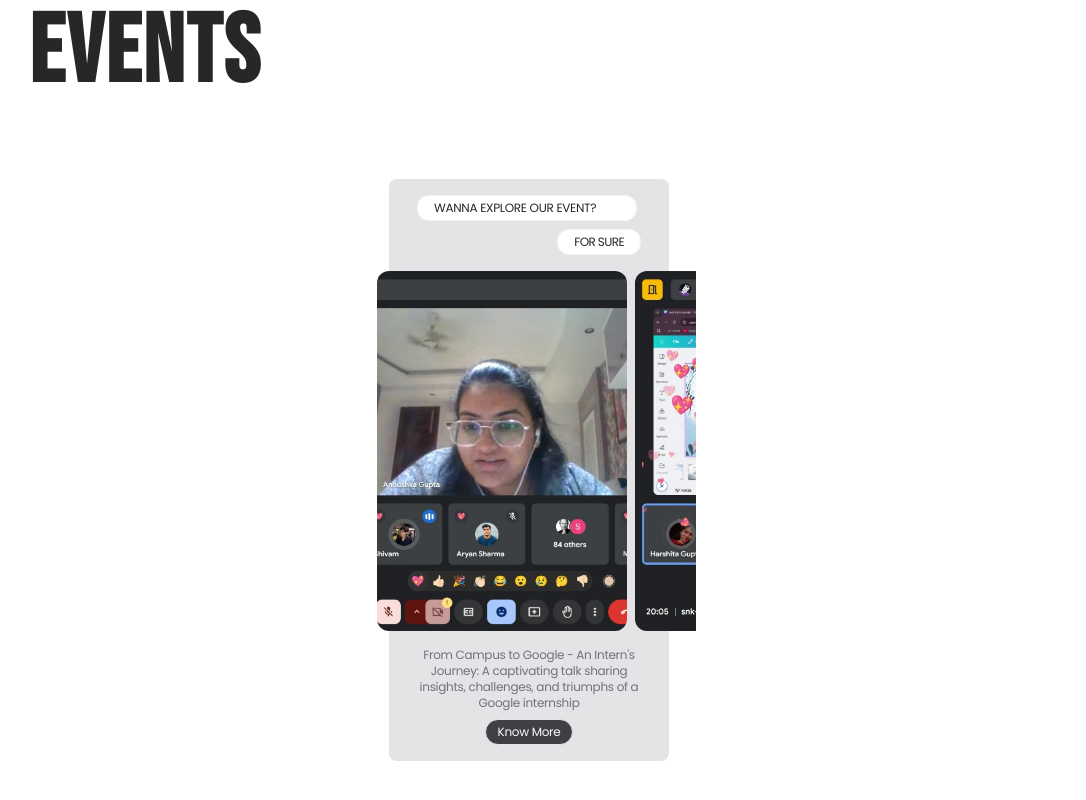
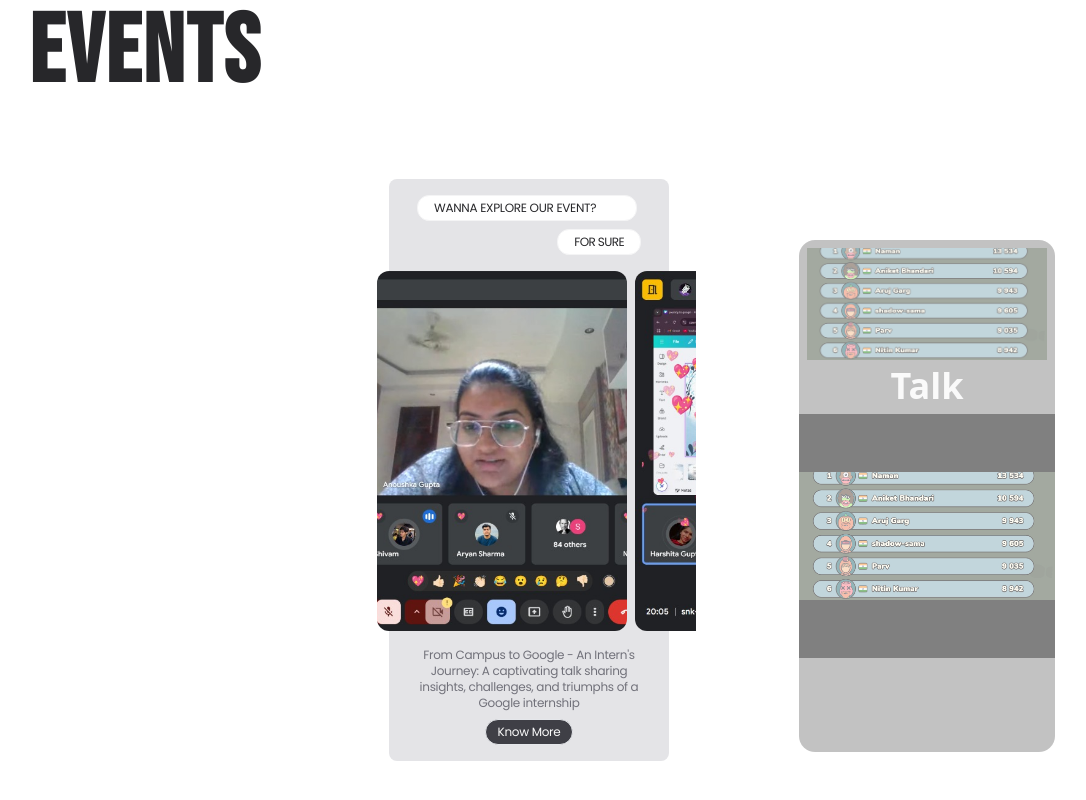
Before and after one commit to gdgocmsit/gdgoc-website, a React (Vite) app: page / in a window 1280 px wide. Shown: the part 1830-2630 px from the top of the page, without its empty margins (71-1157 px from the left). Built offline with nearby package versions, Linux system fonts and the light colour scheme.

Commit message:
Slider animation

```diff
--- /dev/null
+++ b/src/components/Events/CardSlider.jsx
@@ -0,0 +1,49 @@
+import React from 'react'
+
+const CardSlider = () => {
+  return (
+    <div>
+
+    </div>
+  )
+}
+
+export default CardSlider
+
+            {/* <div
+                className={`h-[70vh] md:h-[65vh] w-[90vw] md:w-[25vw] ${clicked ? "block" : "hidden"} ${clicked ? "absolute" : "static"} md:block left-6 -top-4`}
+                onClick={handleOutsideClick}
+            >
+                <motion.div
+                    className={`w-[80%] md:h-[80%] h-[70%] ${isHover ? "md:flex" : "md:hidden"} flex-col justify-center absolute top-[14%] bg-[#717171d8] rounded-2xl pt-2 items-center z-30`}
+                    initial={{ scale: 1, x: 50, opacity: 0.5 }}
+                    whileInView={{ scale: 1, x: 0, opacity: 1 }}
+                    // animate={{ scale:1, opacity: 1 }}
+                    transition={{ duration: 0.5, ease: easeIn }}
+                >
+                    <div className='w-full flex justify-center h-[45%] pt-5 md:pt-0'>
+                        <img
+                            src={eventsList[index].Img[0]}
+                            alt="Event Img"
+                            className='object-fill h-full md:w-[95%] w-[90%] rounded-2xl'
+                        />
+                    </div>
+
+                    <h1 className='text-4xl font-extrabold text-zinc-100 w-full flex justify-center pb-2'>
+                        {eventsList[index].eventName}
+                    </h1>
+
+                    <div className='flex gap-2 w-full h-[40%] justify-center box-border pb-2'>
+                        <img
+                            src={eventsList[index].Img[1]}
+                            alt="Event-img"
+                            className='w-[45%] h-full object-cover object-center rounded-xl'
+                        />
+                        <img
+                            src={eventsList[index].Img[2]}
+                            alt="Event-img"
+                            className='w-[45%] h-full object-cover object-center rounded-xl'
+                        />
+                    </div>
+                </motion.div>
+            </div> */}
--- a/src/components/Events/EventsCard.jsx
+++ b/src/components/Events/EventsCard.jsx
@@ -9,7 +9,7 @@ import 'slick-carousel/slick/slick-theme.css';
 const EventsCard = ({ eventsList }) => {
 
     const controls = useAnimationControls()
-    const controlDino = useAnimationControls()
+    const controlSlide = useAnimationControls()
     const nextRef = useRef(null)
     const [index, setIndex] = useState(0)
     const [isHover, setIsHover] = useState(false)
@@ -17,7 +17,6 @@ const EventsCard = ({ eventsList }) => {
     const [clicked, setClicked] = useState(false)
     const [knowMore, setKnowMore] = useState(false)
     const isMobile = useMediaQuery({ query: '(max-width: 767px)' }); // Adjust breakpoint as needed
-
     const onMouseEnter = () => {
         setIsHover(true)
     }
@@ -28,13 +27,13 @@ const EventsCard = ({ eventsList }) => {
 
     const onMouseExitsNext = () => {
         // console.log(isHover)
-
         controls.start({ x: -50, opacity: 0 })
+        controlSlide.start({ x: 50, opacity: 0 })
     }
     const onMouseEnterNext = () => {
         // console.log(isHover)
-
         controls.start({ x: 0, opacity: 1 })
+        controlSlide.start({ x: 0, opacity: 1 })
     }
 
     const onClickNext = () => {
@@ -70,12 +69,13 @@ const EventsCard = ({ eventsList }) => {
     const [currentSlide, setCurrentSlide] = useState(0);
 
     const settings = {
+        arrows: false,
         infinite: true,
         slidesToShow: 1,
         slidesToScroll: 1,
         autoplay: true,
         speed: 2000,
-        autoplaySpeed: 1000,
+        autoplaySpeed: 4000,
         cssEase: "linear",
         beforeChange: (current, next) => {
             setCurrentSlide(next);
@@ -90,8 +90,6 @@ const EventsCard = ({ eventsList }) => {
     return (
         <div
             className='h-[70vh] md:h-[80vh] w-[85vw] md:w-[25vw] flex items-center justify-center px-5 relative gap-20 '
-            onMouseEnter={onMouseEnterNext}
-            onMouseLeave={onMouseExitsNext}
         >
 
             <div
@@ -117,6 +115,8 @@ const EventsCard = ({ eventsList }) => {
 
                     <div
                         className='w-[90vw] md:w-[30vw] h-[45vh] flex gap-2 relative -left-5'
+                        onMouseEnter={onMouseEnterNext}
+                        onMouseLeave={onMouseExitsNext}
                     >
                         <img
                             src={eventsList[index].Img[0]}
@@ -135,7 +135,7 @@ const EventsCard = ({ eventsList }) => {
                         />
 
                         <motion.div
-                            className='flex text-2xl items-center justify-start cursor-pointer relative left-4 md:left-0 '
+                            className={`hidden md:flex text-2xl items-center justify-start cursor-pointer relative left-4 md:left-0 `}
                             initial={{ x: -50, opacity: 0 }}
                             animate={controls}
                             transition={{ duration: 0.3, ease: easeOut }}
@@ -144,12 +144,27 @@ const EventsCard = ({ eventsList }) => {
                                 className='h-fit w-fit'
                                 onClick={onClickNext}
                                 onMouseEnter={hoverNext}
-
                             >
 
                                 <GrNext />
                             </div>
                         </motion.div>
+
+                        {isMobile &&
+                            <motion.div
+                                className={`flex text-2xl items-center justify-start cursor-pointer relative left-4 md:left-0 `}
+                            >
+                                <div
+                                    className='h-fit w-fit'
+                                    onClick={onClickNext}
+                                    onMouseEnter={hoverNext}
+                                >
+
+                                    <GrNext />
+                                </div>
+                            </motion.div>
+
+                        }
                     </div>
 
                     {/* //Second Slid  */}
@@ -216,76 +231,42 @@ const EventsCard = ({ eventsList }) => {
             </div>
 
             {/* While Hover : Collage Photo*/}
-            {/* <div
-                className={`h-[70vh] md:h-[65vh] w-[90vw] md:w-[25vw] ${clicked ? "block" : "hidden"} ${clicked ? "absolute" : "static"} md:block left-6 -top-4`}
+
+            <AnimatePresence>
+                <motion.div
+                    className={`h-[70vh] md:h-[65vh] w-[80vw] md:w-[25vw] ${clicked ? "block" : "hidden"} ${clicked ? "absolute" : "static"} md:block left-10 -top-4`}
                     onClick={handleOutsideClick}
                 >
+
                     <motion.div
-                    className={`w-[80%] md:h-[80%] h-[70%] ${isHover ? "md:flex" : "md:hidden"} flex-col justify-center absolute top-[14%] bg-[#717171d8] rounded-2xl pt-2 items-center z-30`}
+                        className={`w-[80%] md:h-[80%] h-[70%] absolute top-[14%] bg-[#717171d8] rounded-2xl pt-2 items-center justify-around z-30`}
                         initial={{ scale: 1, x: 50, opacity: 0.5 }}
-                    whileInView={{ scale: 1, x: 0, opacity: 1 }}
-                    // animate={{ scale:1, opacity: 1 }}
+                        // whileInView={{ scale: 1, x: 0, opacity: 1 }}
+                        animate={controlSlide}
                         transition={{ duration: 0.5, ease: easeIn }}
                     >
-                    <div className='w-full flex justify-center h-[45%] pt-5 md:pt-0'>
+
+                        <Slider {...settings}>
+                            {eventsList[index].Img.map((img, slideIndex) => (
+                                <div key={slideIndex} className="w-full flex justify-center items-center h-[45%] pt-5 md:pt-0 ">
                                     <img
-                            src={eventsList[index].Img[0]}
+                                        src={img}
                                         alt="Event Img"
-                            className='object-fill h-full md:w-[95%] w-[90%] rounded-2xl'
+                                        className=' w-full pl-2 pr-2 h-28 object-fill object-center'
                                     />
                                 </div>
+                            ))}
+                        </Slider>
 
                         <h1 className='text-4xl font-extrabold text-zinc-100 w-full flex justify-center pb-2'>
                             {eventsList[index].eventName}
                         </h1>
 
-                    <div className='flex gap-2 w-full h-[40%] justify-center box-border pb-2'>
-                        <img
-                            src={eventsList[index].Img[1]}
-                            alt="Event-img"
-                            className='w-[45%] h-full object-cover object-center rounded-xl'
-                        />
-                        <img
-                            src={eventsList[index].Img[2]}
-                            alt="Event-img"
-                            className='w-[45%] h-full object-cover object-center rounded-xl'
-                        />
-                    </div>
-                </motion.div>
-            </div> */}
-
-            <div
-                className={`h-[70vh] md:h-[65vh] w-[90vw] md:w-[25vw] ${clicked ? "block" : "hidden"} ${clicked ? "absolute" : "static"} md:block left-6 -top-4`}
-                onClick={handleOutsideClick}
-            >
-                <motion.div
-                    className={`w-[80%] md:h-[80%] h-[70%] ${isHover ? "md:flex" : "md:hidden"} flex-col justify-center absolute top-[14%] bg-[#717171d8] rounded-2xl pt-2 items-center z-30`}
-                    initial={{ scale: 1, x: 50, opacity: 0.5 }}
-                    whileInView={{ scale: 1, x: 0, opacity: 1 }}
-                    transition={{ duration: 0.5, ease: easeIn }}
-                >
-
-                    <h1 className='text-4xl font-extrabold text-zinc-100 w-full flex justify-center pb-2'>
-                        {eventsList[index].eventName}
-                    </h1>
-
-                    <Slider {...settings}>
-                        {eventsList[index].Img.map((img, slideIndex) => (
-                            <div key={slideIndex} className="w-full flex justify-center h-[45%] pt-5 md:pt-0">
-                                <img
-                                    src={img}
-                                    alt="Event Img"
-                                    className='object-fill h-full md:w-[95%] w-[90%] rounded-2xl'
-                                />
-                            </div>
-                        ))}
-                    </Slider>
-
-                    <div className='flex gap-2 w-full h-[60%] justify-center box-border pb-2'>
+                        <div className='flex gap-2 w-full h-[50%] justify-center box-border pb-2'>
                             <img
                                 src={eventsList[index].Img[currentSlide]}
                                 alt="Event-img"
-                            className='w-full h-full object-contain bg-black object-center rounded-xl'
+                                className='w-full h-full object-contain bg-black object-center '
                             />
                             {/* {eventsList[index].Img.length > 1 && (
                             <img
@@ -297,7 +278,8 @@ const EventsCard = ({ eventsList }) => {
                         </div>
 
                     </motion.div>
-            </div>
+                </motion.div>
+            </AnimatePresence>
 
             {/* Dino-Know More */}
             <AnimatePresence>
```
Lines whose indentation alone changed are shown as unchanged.
